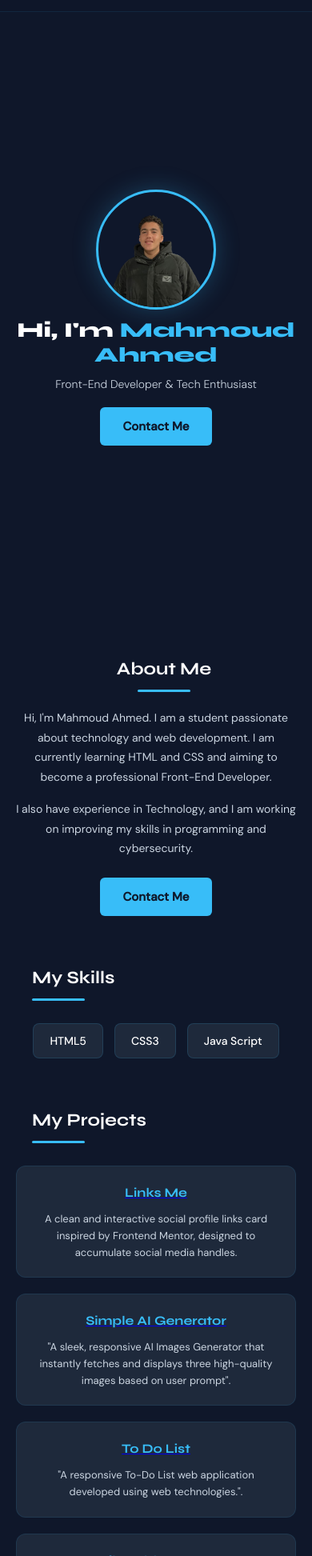
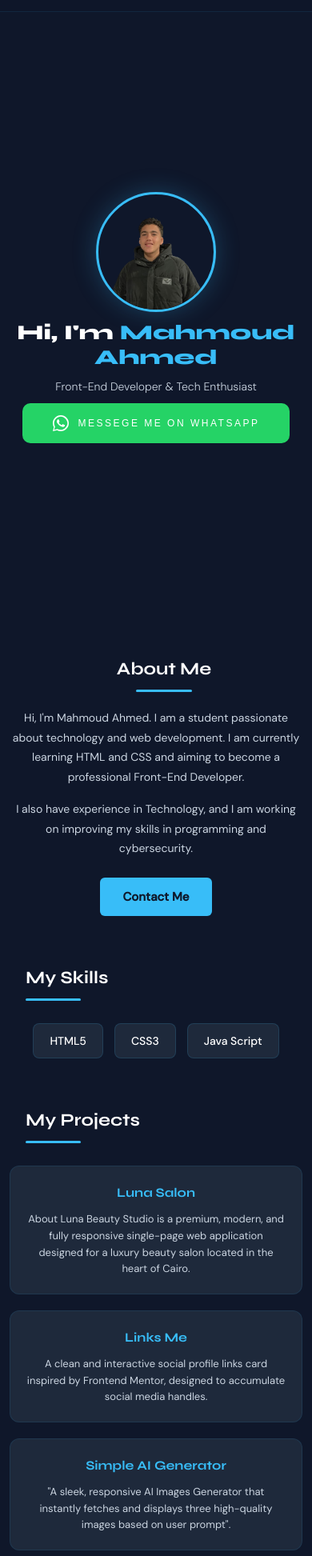
Before and after one commit to mahmoud-ahmed1-pro/portofolio, a plain HTML site: page Portfolio/index.html in a window 390 px wide. Shown: the part 55-2000 px from the top of the page at 80% size. Drawn offline with Linux system fonts and the light colour scheme.

Commit message:
Add files via upload

```diff
--- a/Portfolio/index.html
+++ b/Portfolio/index.html
@@ -40,7 +40,14 @@
       <img src="profile.png" alt="Mahmoud Ahmed - Profile Picture">
       <h1>Hi, I'm <span>Mahmoud Ahmed</span></h1>
       <p class="hero-subtitle">Front-End Developer & Tech Enthusiast</p>
-      <a href="#contact" class="btn">Contact Me</a>
+      <a href="https://wa.me/201554022009?text=Hello,%20I%20would%20like%20to%20book%20an%20appointment%20at%20Luna%20Beauty%20Studio" target="_blank" class="btn-wa" style="text-decoration: none;">
+            <svg width="20" height="20" viewBox="0 0 24 24" class="wa-icon">
+                <path d="M17.472 14.382c-.297-.149-1.758-.867-2.03-.967-.273-.099-.471-.148-.67.15-.197.297-.767.966-.94 1.164-.173.199-.347.223-.644.075-.297-.15-1.255-.463-2.39-1.475-.883-.788-1.48-1.761-1.653-2.059-.173-.297-.018-.458.13-.606.134-.133.298-.347.446-.52.149-.174.198-.298.298-.497.099-.198.05-.371-.025-.52-.075-.149-.669-1.612-.916-2.207-.242-.579-.487-.5-.669-.51-.173-.008-.371-.01-.57-.01-.198 0-.52.074-.792.372-.272.297-1.04 1.016-1.04 2.479 0 1.462 1.065 2.875 1.213 3.074.149.198 2.096 3.2 5.077 4.487.709.306 1.262.489 1.694.625.712.227 1.36.195 1.871.118.571-.085 1.758-.719 2.006-1.413.248-.694.248-1.289.173-1.413z"/>
+                <path d="M12 0C5.373 0 0 5.373 0 12c0 2.127.555 4.126 1.526 5.858L0 24l6.335-1.508A11.945 11.945 0 0012 24c6.627 0 12-5.373 12-12S18.627 0 12 0zm0 22c-1.873 0-3.641-.487-5.178-1.342L2 22l1.368-4.718A9.953 9.953 0 012 12C2 6.477 6.477 2 12 2s10 5.477 10 10-4.477 10-10 10z"/>
+            </svg>
+            Messege Me on WhatsApp
+        </a>
+
     </div>
   </section>
 
@@ -80,7 +87,15 @@
     <div class="projects">
 
       <div class="card">
-        <a href="https://elnajjar-links.netlify.app/">
+        <a href="https://mahmoud-ahmed1-pro.github.io/Luna-Salon/">
+          <h3>Luna Salon</h3>
+        </a>
+        <p>About
+          Luna Beauty Studio is a premium, modern, and fully responsive single-page web application designed for a
+          luxury beauty salon located in the heart of Cairo.</p>
+      </div>
+      <div class="card">
+        <a href="https://mahmoud-ahmed1-pro.github.io/My-Link/">
           <h3>Links Me</h3>
         </a>
         <p>A clean and interactive social profile links card inspired by Frontend Mentor, designed to accumulate social
@@ -88,20 +103,20 @@
       </div>
 
       <div class="card">
-        <a href="https://elnajjar-generator.netlify.app/">
+        <a href="https://mahmoud-ahmed1-pro.github.io/AI-Gen/">
           <h3> Simple AI Generator</h3>
         </a>
         <p>"A sleek, responsive AI Images Generator that instantly fetches and displays three high-quality images based
           on user prompt".</p>
       </div>
       <div class="card">
-        <a href="https://elnajjar-todo.netlify.app/">
+        <a href="https://mahmoud-ahmed1-pro.github.io/To-DO-/">
           <h3>To Do List</h3>
         </a>
         <p>"A responsive To-Do List web application developed using web technologies.".</p>
       </div>
       <div class="card">
-        <a href="https://elnajjar-filterable-menu.netlify.app/">
+        <a href="https://mahmoud-ahmed1-pro.github.io/menu/">
           <h3>Filterable-menu</h3>
         </a>
         <p>"This website features a dynamic, filterable food menu built with HTML, CSS, and JavaScript."</p>
@@ -118,7 +133,7 @@
     <h2>Contact Me</h2>
     <div class="contact-info">
       <p>📧 <a href="mailto:mahmoud.a.a.m.a.e@gmail.com">mahmoud.a.a.m.a.e@gmail.com</a></p>
-      <p>💬 <a href="https://wa.me/201554022009">01554022009</a></p>
+      <p>📞 <a href="tel:+201554627952">Call Me</a></p>
     </div>
   </section>
 
--- a/Portfolio/style.css
+++ b/Portfolio/style.css
@@ -160,6 +160,53 @@ nav.scrolled {
   gap: 16px;
   max-width: 600px;
 }
+.hero-content a {
+
+    background: transparent;
+    border: 1.2px solid var(--gold);
+    color: var(--gold);
+    padding: 8px 22px;
+    font-family: 'Jost', sans-serif;
+    font-size: 10px;
+    letter-spacing: 2px;
+    text-transform: uppercase;
+    cursor: pointer;
+    transition: all .2s;
+    background: #25D366;
+    color: white;
+    padding: 15px 38px;
+    border: none;
+    font-family: 'Jost', sans-serif;
+    font-size: 12px;
+    letter-spacing: 2.5px;
+    text-transform: uppercase;
+    cursor: pointer;
+    display: inline-flex;
+    align-items: center;
+    gap: 12px;
+    font-weight: 500;
+    transition: opacity .2s;
+    border-radius: 10px;
+
+}
+.wa-icon {
+    fill: white;
+}
+
+.hero-content a :hover{
+   opacity: .88;
+
+}
+
+
+
+
+.btn-nav:hover {
+    background: var(--gold);
+    color: var(--bg);
+}
+
+
 
 .hero img {
   width: clamp(150px, 30vw, 220px);
@@ -387,32 +434,25 @@ footer {
    =================================================== */
 
 /* ---- Mobile: up to 767px ---- */
+/* ---- Mobile: up to 767px ---- */
 @media (max-width: 767px) {
 
-  /* Reduce vertical gaps on mobile */
+  /* تقليل المسافات الأفقية من 20px إلى 12px وتجميع الأقسام لمنع التكرار */
+  .about,
+  #skills,
+  #projects,
+  #contact {
+    padding: 30px 12px;
+  }
+
+  /* تقليل المسافات الأفقية في الـ Hero أيضاً */
   .hero {
     min-height: 100vh;
-    padding: calc(var(--nav-height) + 20px) 20px 30px;
+    padding: calc(var(--nav-height) + 20px) 12px 30px;
   }
 
   .hero-content {
     gap: 10px;
-  }
-
-  .about {
-    padding: 30px 20px;
-  }
-
-  #skills {
-    padding: 30px 20px;
-  }
-
-  #projects {
-    padding: 30px 20px;
-  }
-
-  #contact {
-    padding: 30px 20px;
   }
 
   .contact-info {
@@ -493,12 +533,17 @@ footer {
 /* ---- Tablet: 768px – 1023px ---- */
 @media (min-width: 768px) and (max-width: 1023px) {
 
+  /* توحيد وتقليل المسافات الأفقية لكل الأقسام في التابلت لـ 24px بدلاً من المساحات العشوائية */
+  .about,
+  #skills,
+  #projects,
+  #contact {
+    padding: 50px 24px;
+  }
+
   .projects {
     grid-template-columns: repeat(2, 1fr);
-  }
-
-  .about {
-    padding: 60px clamp(30px, 6vw, 80px);
+    gap: 20px; /* أضفت gap محدد هنا لمنع تباعد الكروت بشكل مبالغ فيه */
   }
 
   .about-text {
@@ -530,3 +575,7 @@ footer {
     padding-right: clamp(60px, 10vw, 180px);
   }
 }
+
+a {
+  text-decoration: none;
+}
```
